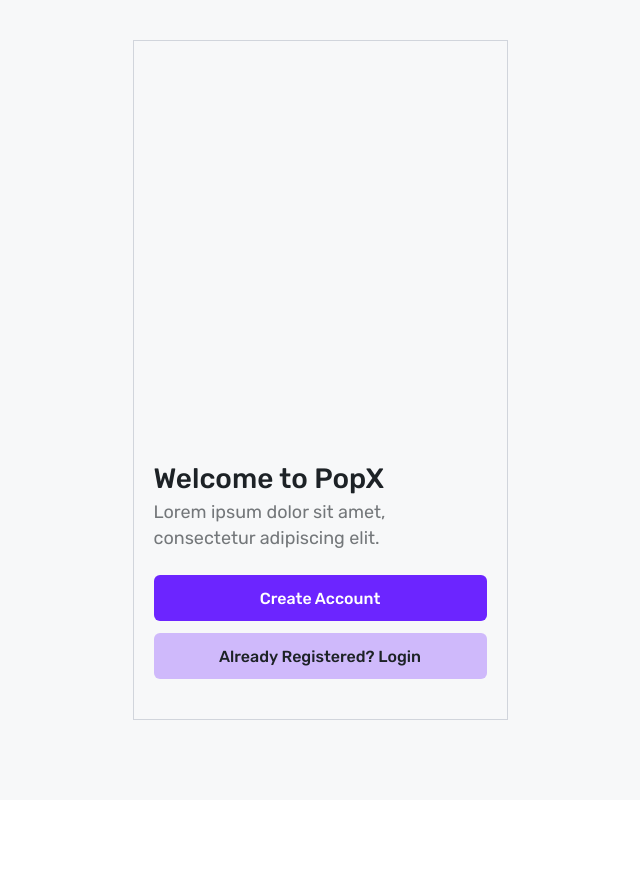
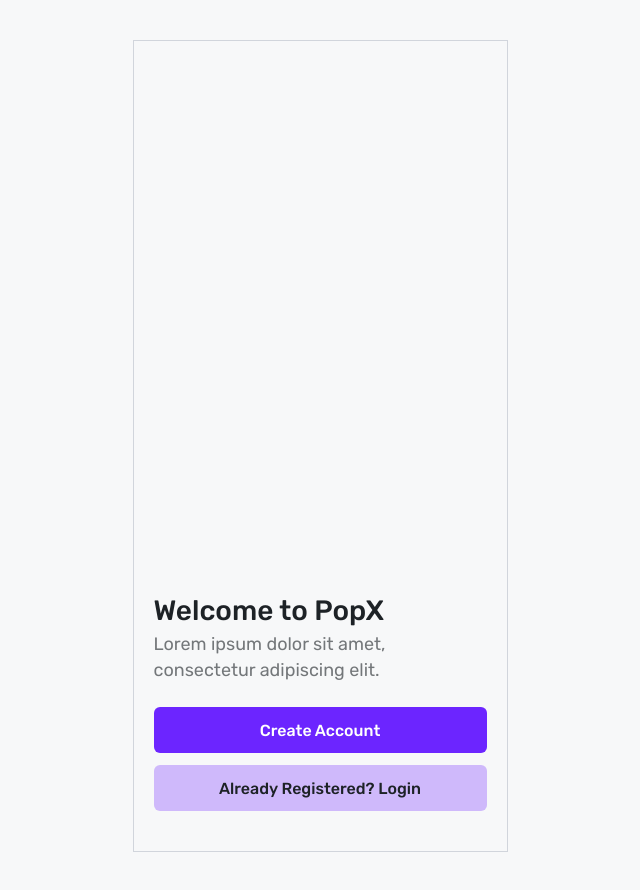
Before and after one commit to Vikramjeetblog/Login-Page, a React (Vite) app: page / in a window 1280 px wide. Shown: the whole page, without its empty margins (320-960 px from the left). Before the commit the page ends 800 px from the top, so only its background shows below. Built offline with nearby package versions, Linux system fonts and the light colour scheme.

Commit message:
fix the scroll problem

```diff
--- a/src/components/MobileContainer.jsx
+++ b/src/components/MobileContainer.jsx
@@ -1,9 +1,8 @@
 export default function MobileContainer({ children }) {
   return (
-    <div className="flex justify-center min-h-screen bg-[#F7F8F9] pt-10 pb-10 overflow-hidden">
+    <div className="flex justify-center min-h-screen bg-[#F7F8F9] pt-10 pb-10">
 
-      {/* Mobile Screen */}
-      <div className="w-[375px] h-[680px] border border-gray-300 px-[20px] py-[40px] bg-[#F7F8F9]">
+      <div className="w-[375px] h-[812px] border border-gray-300 px-[20px] py-[40px] bg-[#F7F8F9] overflow-y-auto">
 
         {children}
 
```
